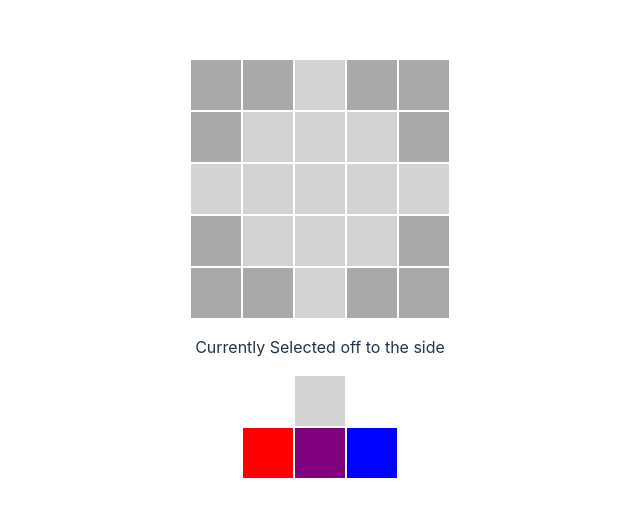
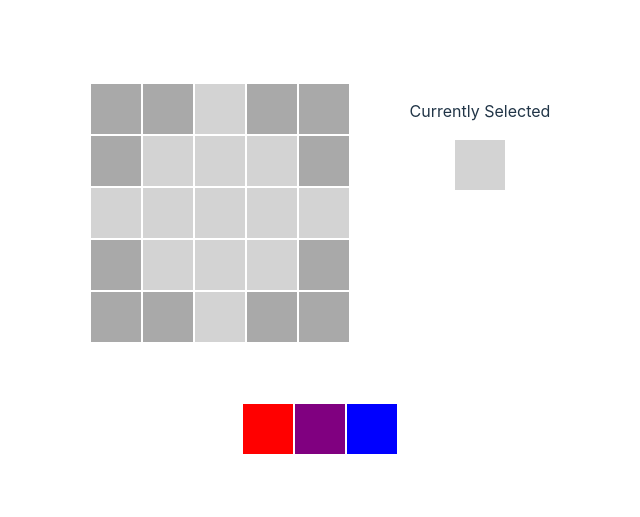
Before and after one commit to daria-lev/3-rings-game, a React (Vite) app in the folder ringsgame/: page / in a window 1280 px wide. Shown: the part 131-648 px from the top of the page, without its empty margins (320-960 px from the left). Built offline with nearby package versions, Linux system fonts and the light colour scheme.

Commit message:
setup, need to implement removal from tray

```diff
--- a/ringsgame/src/App.css
+++ b/ringsgame/src/App.css
@@ -3,6 +3,18 @@
   margin: 0 auto;
   padding: 2rem;
   text-align: center;
+}
+
+.parent {
+  display: flex;
+}
+
+.selBox {
+  margin-left: 60px;
+}
+
+.trayBox {
+  margin-top: 60px;
 }
 
 .empty, .unusable {
--- a/ringsgame/src/App.jsx
+++ b/ringsgame/src/App.jsx
@@ -3,13 +3,13 @@ import reactLogo from './assets/react.svg'
 import viteLogo from '/vite.svg'
 import './App.css'
 import Tile from './Tile'
-import Board from './Board'
 import Tray from './Tray'
 
 function App() {
   const [count, setCount] = useState(0)
   const [board, setBoard] = useState(defaultBoard())
   const [curSelected, setSelected] = useState([null,null,null]) // biggest to smallest
+  const [selectedID, setSelID] = useState(null)
 
   function defaultBoard() {
     let b = []
@@ -30,34 +30,56 @@ function App() {
     return b
   }
 
-  function onTrayClick(ring) {
+  function onTrayClick(ring, id) {
     setSelected(ring)
+    //setSelID(id)
   }
 
   function onBoardClick(i, j) {
-    setSelected([null,null,null])
-    let newBoard = [...board]
-    newBoard[i][j] = curSelected
-    setBoard(newBoard)
+    if (curSelected[0] !== null && curSelected[1] !== null && curSelected[2] !== null) {
+      let newBoard = [...board]
+      newBoard[i][j] = curSelected
+      setSelected([null,null,null])
+      setBoard(newBoard)
+    }
   }
 
   function getPoints(points) {
     setCount(count + points)
   }
 
+  function createBoard() {
+    let output = []
+    for (let i = 0; i < board.length; i++) {
+      let row = []
+      for (let j = 0; j < board[0].length; j++) {
+        if (board[i][j] === null) {
+          row.push(<button className='unusable'></button>)
+        } else {
+          row.push(<Tile type={'board'} ring={board[i][j]} clicked={onBoardClick} id={[i,j]}></Tile>)
+        }
+      }
+      output.push(<div>{row}</div>)
+    }
+    return output
+  }
 
   return (
     <>
-      <div>
-        <Board click={onBoardClick} board={board}></Board>
+    <div className='parent'>
+      <div className='boardBox'>
+        {createBoard()}
       </div>
-      <div>
-        <p>Currently Selected off to the side</p>
+      <div className='selBox'>
+        <p>Currently Selected</p>
         <Tile ring={curSelected}></Tile>
       </div>
-      <div>
+
+    </div>
+    <div className='trayBox'>
         <Tray click={onTrayClick}></Tray>
       </div>
+
     </>
   )
 }
--- a/ringsgame/src/Board.jsx
+++ /dev/null
@@ -1,29 +0,0 @@
-import { useState } from 'react'
-import Tile from './Tile'
-
-function Board(props) {
-
-  function createBoard() {
-    let output = []
-    for (let i = 0; i < props.board.length; i++) {
-      let row = []
-      for (let j = 0; j < props.board[0].length; j++) {
-        if (props.board[i][j] === null) {
-          row.push(<button className='unusable'></button>)
-        } else {
-          row.push(<Tile type={'board'} ring={props.board[i][j]} clicked={props.clicked} id={[i,j]}></Tile>)
-        }
-      }
-      output.push(<div>{row}</div>)
-    }
-    return output
-  }
-
-  return (
-    <div>
-      {createBoard()}
-    </div>
-  )
-}
-
-export default Board
--- a/ringsgame/src/Tray.jsx
+++ b/ringsgame/src/Tray.jsx
@@ -8,7 +8,7 @@ function Tray(props) {
 
 
   function tileClicked(ring, id) {
-    props.click(ring)
+    props.click(ring, id)
     setID(id)
   }
 
```
